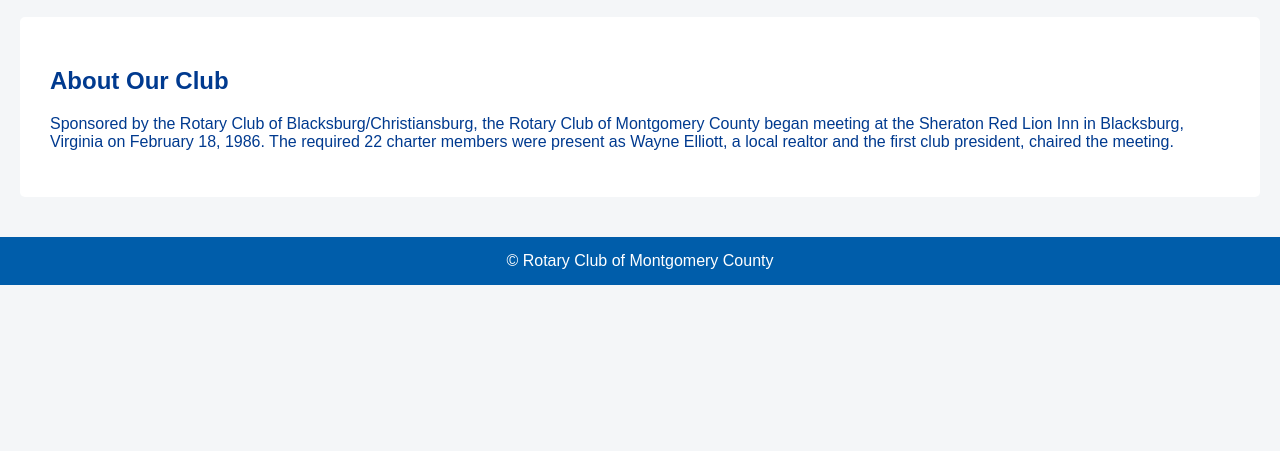
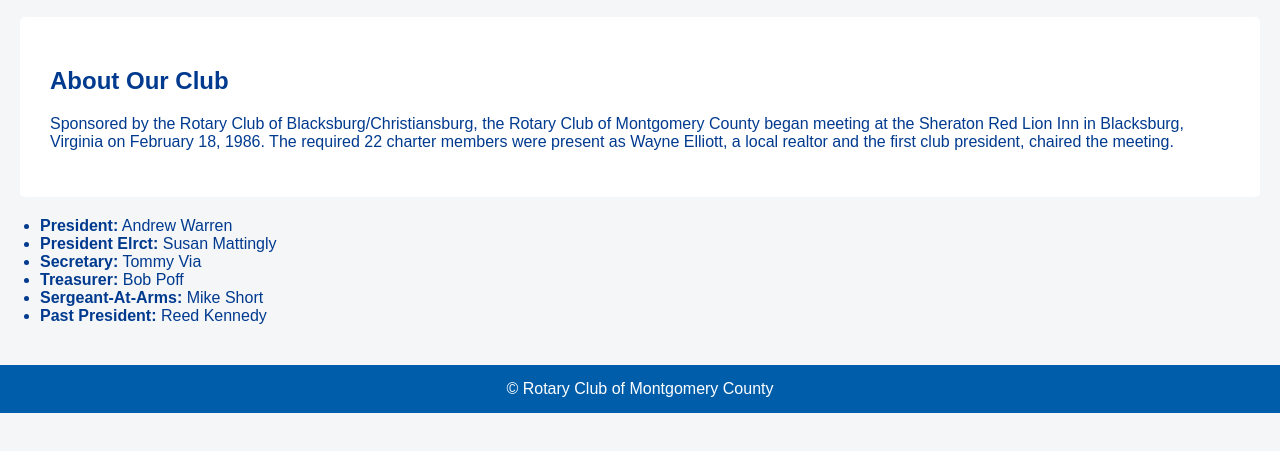
Before and after one commit to reedkennedy2/rotary-montgomery-county, a plain HTML site: page about.html in a window 1280 px wide. Shown: the part 181-632 px from the top of the page. Drawn offline with Linux system fonts and the light colour scheme.

Commit message:
Update about.html

```diff
--- a/about.html
+++ b/about.html
@@ -33,7 +33,15 @@
 Sponsored by the Rotary Club of Blacksburg/Christiansburg, the Rotary Club of Montgomery County began meeting at the Sheraton Red Lion Inn in Blacksburg, Virginia on February 18, 1986.  The required 22 charter members were present as Wayne Elliott, a local realtor and the first club president, chaired the meeting.
 </p>
 </div>
-
+<ul>
+  <li><strong>President:</strong> Andrew Warren</li>
+  <li><strong>President Elrct:</strong> Susan Mattingly</li>
+  <li><strong>Secretary:</strong> Tommy Via</li>
+  <li><strong>Treasurer:</strong> Bob Poff</li>
+  <li><strong>Sergeant-At-Arms:</strong> Mike Short</li>
+  <li><strong>Past President:</strong> Reed Kennedy</li>
+</ul>
+</ul>
 <footer>
   © Rotary Club of Montgomery County
 </footer>
```
